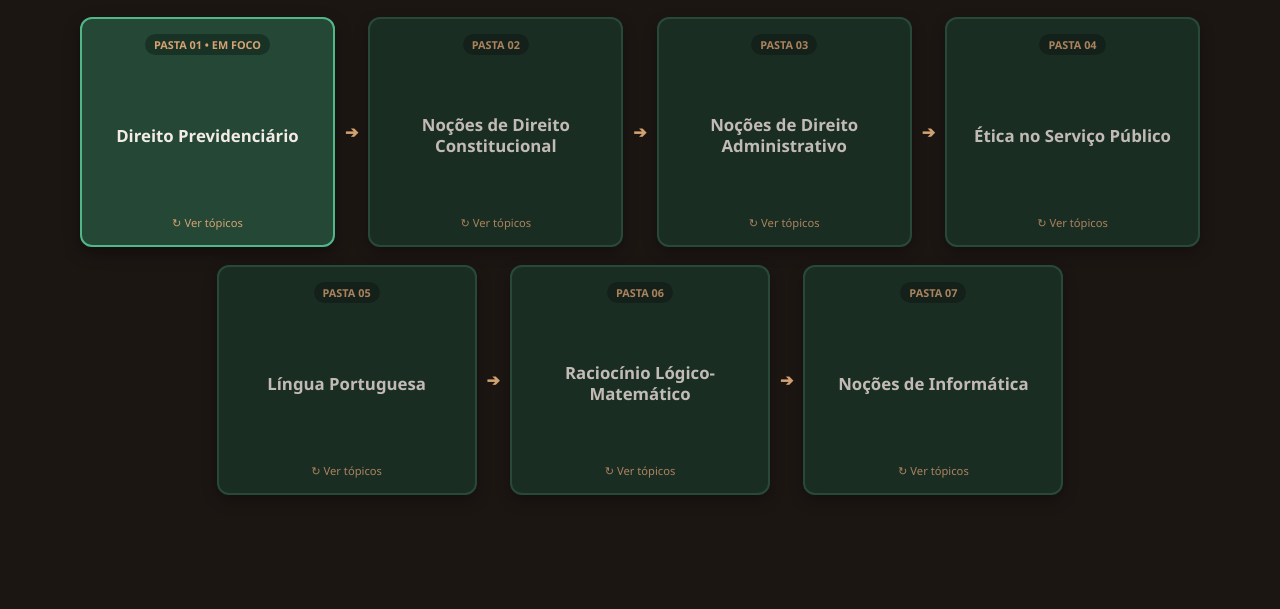
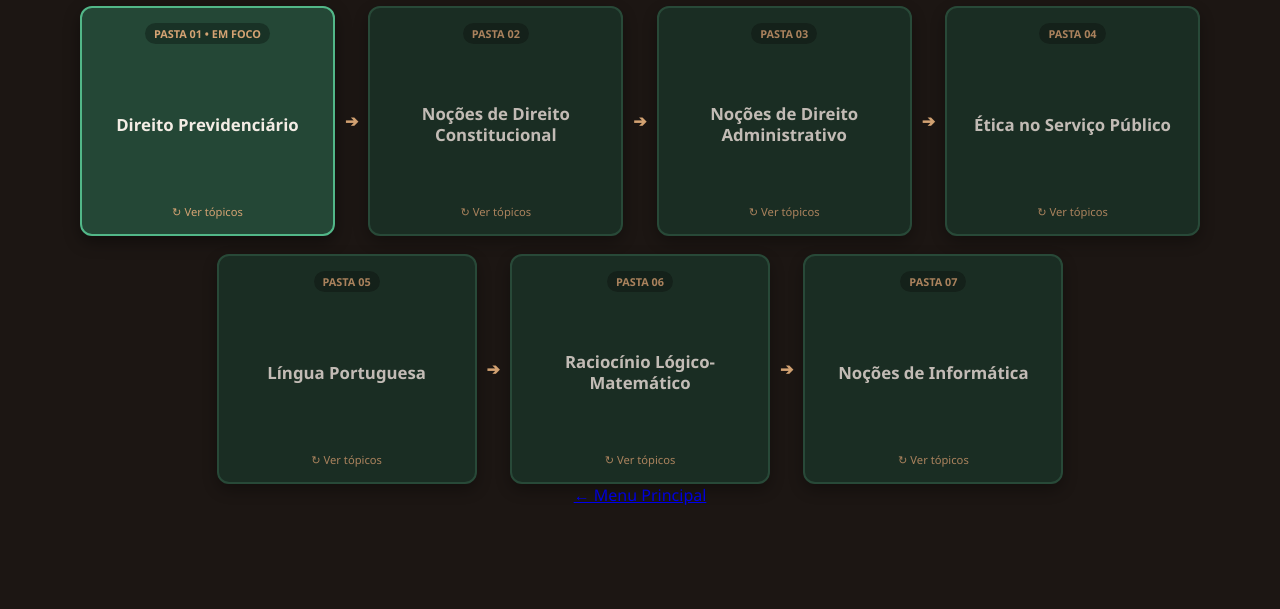
Before and after one commit to sanctiag/T-CNICO-DO-SEGURO-SOCIAL-SSNI-20.000-26-, a plain HTML site: page org.flux.html in a window 1280 px wide. Shown: the part 191-800 px from the top of the page. Drawn offline with Linux system fonts and the light colour scheme.

Commit message:
Add navigation link to main menu in org.flux.html

```diff
--- a/org.flux.html
+++ b/org.flux.html
@@ -181,4 +181,5 @@
     </script>
 
 </body>
+     <a href="index.html" class="btn-nav">← Menu Principal</a>
 </html>
```
